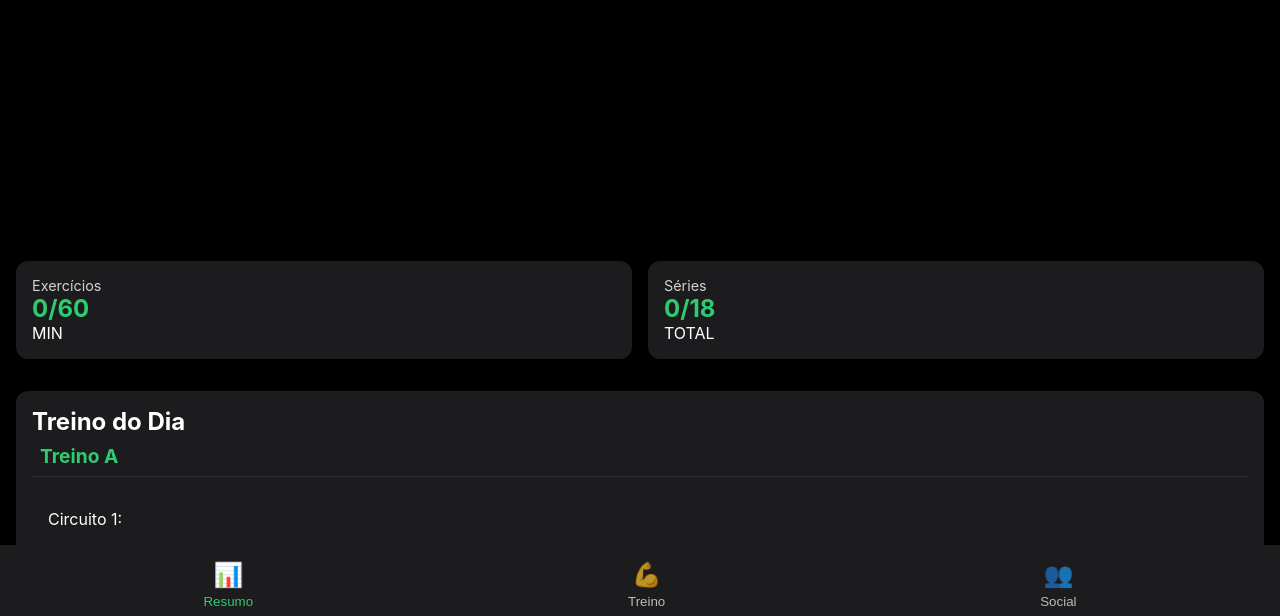
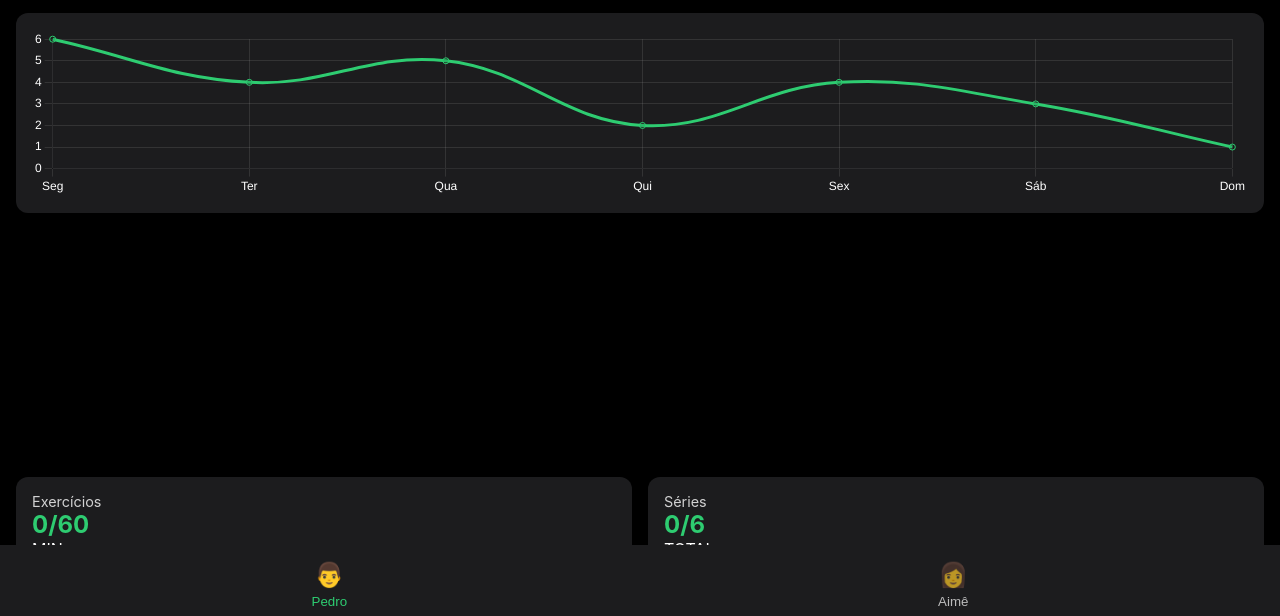
Before and after one commit to Peobadaro/fitness-01, a plain HTML site: page index.html in a window 1280 px wide. Shown: the part 175-791 px from the top of the page. Drawn offline with nearby package versions, Linux system fonts and the light colour scheme.

Commit message:
Implementa treinos personalizados Pedro e Aimê
- Remove botões de navegação originais
- Adiciona botões para treinos do Pedro e Aimê
- Implementa treinos específicos para cada pessoa
- Adiciona estilo para títulos de circuito
- Implementa alternância automática entre Treino A/B para Aimê
- Mantém funcionalidade de contagem de séries e checkboxes

```diff
--- a/index.html
+++ b/index.html
@@ -23,6 +23,10 @@
 
         <main class="summary">
             <h1>Resumo</h1>
+
+            <div class="progress-chart">
+                <canvas id="progressChart"></canvas>
+            </div>
 
             <div class="activity-rings">
                 <div class="ring-container">
@@ -52,20 +56,17 @@
         </main>
 
         <nav class="bottom-nav">
-            <button class="nav-item active">
-                <span class="icon">📊</span>
-                <span>Resumo</span>
+            <button class="nav-item active" id="btnPedro">
+                <span class="icon">👨</span>
+                <span>Pedro</span>
             </button>
-            <button class="nav-item">
-                <span class="icon">💪</span>
-                <span>Treino</span>
-            </button>
-            <button class="nav-item">
-                <span class="icon">👥</span>
-                <span>Social</span>
+            <button class="nav-item" id="btnAime">
+                <span class="icon">👩</span>
+                <span>Aimê</span>
             </button>
         </nav>
     </div>
+    <script src="https://cdn.jsdelivr.net/npm/chart.js"></script>
     <script src="script.js"></script>
 </body>
 </html>
--- a/script.js
+++ b/script.js
@@ -1,3 +1,48 @@
+const treino = {
+    "Dia 1 - Peito, Tríceps e Cardio HIIT": [
+        "Supino reto: 4 séries de 8-10 repetições",
+        "Supino inclinado com halteres: 4 séries de 8-10 repetições",
+        "Crucifixo: 3 séries de 10-12 repetições",
+        "Tríceps pulley: 3 séries de 10-12 repetições",
+        "Mergulho entre bancos: 3 séries até a falha",
+        "HIIT: 15 min (exemplo: 30s sprint / 30s caminhada)"
+    ],
+    "Dia 2 - Costas, Bíceps e Core": [
+        "Puxada frontal: 4 séries de 8-10 repetições",
+        "Remada curvada: 4 séries de 8-10 repetições",
+        "Pullover: 3 séries de 10-12 repetições",
+        "Rosca direta: 3 séries de 10-12 repetições",
+        "Rosca alternada: 3 séries de 10-12 repetições",
+        "Core (Prancha 3x45s, Abdominal Infra 3x15)"
+    ],
+    "Dia 3 - Pernas, Ombros e Cardio": [
+        "Agachamento livre: 4 séries de 10-12 repetições",
+        "Leg press: 4 séries de 10-12 repetições",
+        "Cadeira extensora: 3 séries de 12-15 repetições",
+        "Desenvolvimento militar: 4 séries de 8-10 repetições",
+        "Elevação lateral: 3 séries de 10-12 repetições",
+        "Cardio LISS: 20 min caminhada inclinada"
+    ],
+    "Dia 4 - Descanso Ativo": [
+        "Caminhada de 30-40 min ou Yoga/Alongamento"
+    ],
+    "Dia 5 - Treino Funcional e Core": [
+        "Circuito de 6-8 exercícios (burpees, agachamento, saltos, corda, flexões, prancha)",
+        "Cada exercício por 40s com 20s descanso",
+        "3 a 4 rodadas com 2 min de descanso entre elas"
+    ],
+    "Dia 6 - Pernas e Cardio HIIT": [
+        "Agachamento sumô: 4 séries de 8-10 repetições",
+        "Avanço com halteres: 3 séries de 10 repetições por perna",
+        "Stiff com halteres: 3 séries de 10 repetições",
+        "Gêmeos em pé: 3 séries de 12-15 repetições",
+        "HIIT: 15 min (exemplo: 30s sprint / 30s caminhada)"
+    ],
+    "Dia 7 - Descanso ou Atividade Leve": [
+        "Caminhada ou alongamento"
+    ]
+};
+
 const treinoPedro = {
     "Treino A": [
         "Circuito 1:",
@@ -66,51 +111,23 @@ const treinoAime = {
     ]
 };
 
-let currentUser = 'pedro';
-
-// Atualiza a função de setup dos botões de navegação
-document.querySelectorAll('.nav-item').forEach(item => {
-    item.addEventListener('click', () => {
-        document.querySelectorAll('.nav-item').forEach(i => i.classList.remove('active'));
-        item.classList.add('active');
-        currentUser = item.dataset.user;
-        updateWorkout(new Date().getDay());
-    });
-});
-
-// Atualiza a função updateWorkout para usar o treino correto
-function updateWorkout(dayIndex) {
-    const workoutContainer = document.getElementById('workoutContainer');
-    workoutContainer.innerHTML = '';
-
-    const treino = currentUser === 'pedro' ? treinoPedro : treinoAime;
-    const treinoKey = Object.keys(treino)[dayIndex % Object.keys(treino).length];
-    const exercises = treino[treinoKey];
-
-    const titleDiv = document.createElement('div');
-    titleDiv.className = 'workout-title';
-    titleDiv.textContent = treinoKey;
-    workoutContainer.appendChild(titleDiv);
-
-    exercises.forEach(exercise => {
-        const exerciseDiv = document.createElement('div');
-        exerciseDiv.className = 'workout-item';
-        exerciseDiv.innerHTML = `
-            <span>${exercise}</span>
-            ${!exercise.startsWith('Circuito') ? '<input type="checkbox" />' : ''}
-        `;
-        workoutContainer.appendChild(exerciseDiv);
-    });
-
-    const totalSeries = exercises.filter(ex => !ex.startsWith('Circuito')).length;
-    document.getElementById('seriesCount').textContent = `0/${totalSeries}`;
-}
+// Reorganiza o treino para começar na segunda-feira
+const treinoOrdenado = {
+    "Domingo - Descanso ou Atividade Leve": treino["Dia 7 - Descanso ou Atividade Leve"],
+    "Segunda - Peito, Tríceps e Cardio HIIT": treino["Dia 1 - Peito, Tríceps e Cardio HIIT"],
+    "Terça - Costas, Bíceps e Core": treino["Dia 2 - Costas, Bíceps e Core"],
+    "Quarta - Pernas, Ombros e Cardio": treino["Dia 3 - Pernas, Ombros e Cardio"],
+    "Quinta - Descanso Ativo": treino["Dia 4 - Descanso Ativo"],
+    "Sexta - Treino Funcional e Core": treino["Dia 5 - Treino Funcional e Core"],
+    "Sábado - Pernas e Cardio HIIT": treino["Dia 6 - Pernas e Cardio HIIT"]
+};
 
 document.addEventListener('DOMContentLoaded', () => {
     setupWeekDays();
     setupWorkout();
     updateDate();
     setupProgressChart();
+    setupTreinoButtons();
 });
 
 function setupWeekDays() {
@@ -198,3 +215,96 @@ function setupProgressChart() {
 
     new Chart(ctx, config);
 }
+
+function updateWorkout(dayIndex) {
+    const workoutContainer = document.getElementById('workoutContainer');
+    workoutContainer.innerHTML = '';
+
+    const dayKey = Object.keys(treinoOrdenado)[dayIndex];
+    const exercises = treinoOrdenado[dayKey];
+
+    const titleDiv = document.createElement('div');
+    titleDiv.className = 'workout-title';
+    titleDiv.textContent = dayKey;
+    workoutContainer.appendChild(titleDiv);
+
+    exercises.forEach(exercise => {
+        const exerciseDiv = document.createElement('div');
+        exerciseDiv.className = 'workout-item';
+        exerciseDiv.innerHTML = `
+            <span>${exercise}</span>
+            <input type="checkbox" />
+        `;
+        workoutContainer.appendChild(exerciseDiv);
+    });
+
+    const totalSeries = exercises.length;
+    document.getElementById('seriesCount').textContent = `0/${totalSeries}`;
+}
+
+function setupTreinoButtons() {
+    const btnPedro = document.getElementById('btnPedro');
+    const btnAime = document.getElementById('btnAime');
+
+    btnPedro.addEventListener('click', () => {
+        document.querySelectorAll('.nav-item').forEach(i => i.classList.remove('active'));
+        btnPedro.classList.add('active');
+        showTreino('pedro');
+    });
+
+    btnAime.addEventListener('click', () => {
+        document.querySelectorAll('.nav-item').forEach(i => i.classList.remove('active'));
+        btnAime.classList.add('active');
+        showTreino('aime');
+    });
+}
+
+function showTreino(pessoa) {
+    const workoutContainer = document.getElementById('workoutContainer');
+    workoutContainer.innerHTML = '';
+
+    let treino;
+    let titulo;
+
+    if (pessoa === 'pedro') {
+        treino = treinoPedro["Treino A"];
+        titulo = "Treino Pedro - Treino A";
+    } else {
+        // Alterna entre Treino A e B para Aimê baseado no dia da semana
+        const isTrainingA = new Date().getDay() % 2 === 0;
+        const treinoKey = isTrainingA ?
+            "Treino A – Pernas, Glúteos e Membros Superiores" :
+            "Treino B – Posteriores, Glúteos e Membros Superiores";
+        treino = treinoAime[treinoKey];
+        titulo = `Treino Aimê - ${isTrainingA ? 'A' : 'B'}`;
+    }
+
+    const titleDiv = document.createElement('div');
+    titleDiv.className = 'workout-title';
+    titleDiv.textContent = titulo;
+    workoutContainer.appendChild(titleDiv);
+
+    treino.forEach(exercise => {
+        const exerciseDiv = document.createElement('div');
+        exerciseDiv.className = 'workout-item';
+        if (exercise.startsWith('Circuito')) {
+            exerciseDiv.className += ' circuit-title';
+        }
+        exerciseDiv.innerHTML = `
+            <span>${exercise}</span>
+            ${!exercise.startsWith('Circuito') ? '<input type="checkbox" />' : ''}
+        `;
+        workoutContainer.appendChild(exerciseDiv);
+    });
+
+    const totalSeries = treino.filter(ex => !ex.startsWith('Circuito')).length;
+    document.getElementById('seriesCount').textContent = `0/${totalSeries}`;
+}
+
+// Adiciona funcionalidade aos botões de navegação
+document.querySelectorAll('.nav-item').forEach(item => {
+    item.addEventListener('click', () => {
+        document.querySelectorAll('.nav-item').forEach(i => i.classList.remove('active'));
+        item.classList.add('active');
+    });
+});
--- a/styles.css
+++ b/styles.css
@@ -184,3 +184,13 @@ canvas {
     width: 100% !important;
     height: 100% !important;
 }
+
+.circuit-title {
+    color: var(--primary-color);
+    font-weight: bold;
+    margin-top: 1rem;
+}
+
+.circuit-title:first-child {
+    margin-top: 0;
+}
```
